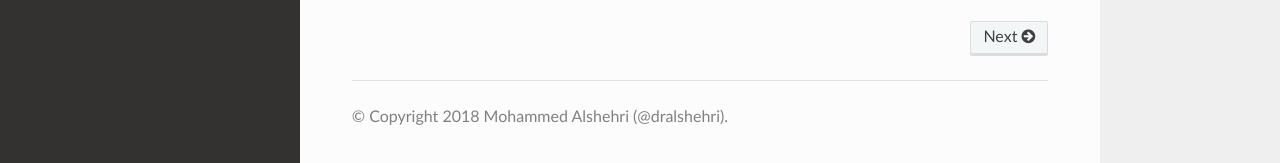
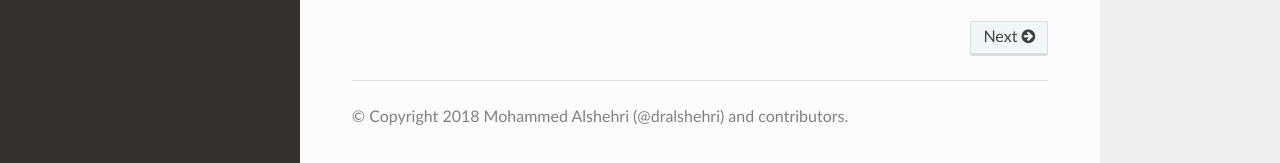
Before and after one commit to dralshehri/hijridate, a Sphinx documentation site: the page built from docs/index.md, in a window 1280 px wide and 1297 px high. Shown: the part 1131-1294 px from the top of the window. Built offline with Sphinx 7.4.7 and the Read the Docs theme 2.0.0, drawn with Linux system fonts in a browser that asks for light colours.

Commit message:
Update copyright holders

```diff
--- a/docs/conf.py
+++ b/docs/conf.py
@@ -14,7 +14,7 @@ sys.path.insert(0, os.path.abspath("../src/hijri_converter"))
 
 project = "Hijri Converter"
 author = "Mohammed Alshehri"
-project_copyright = "2018 Mohammed Alshehri (@dralshehri)"
+project_copyright = "2018 Mohammed Alshehri (@dralshehri) and contributors"
 version = "latest"
 
 #
```
Also changed, not shown: 1 other file.
